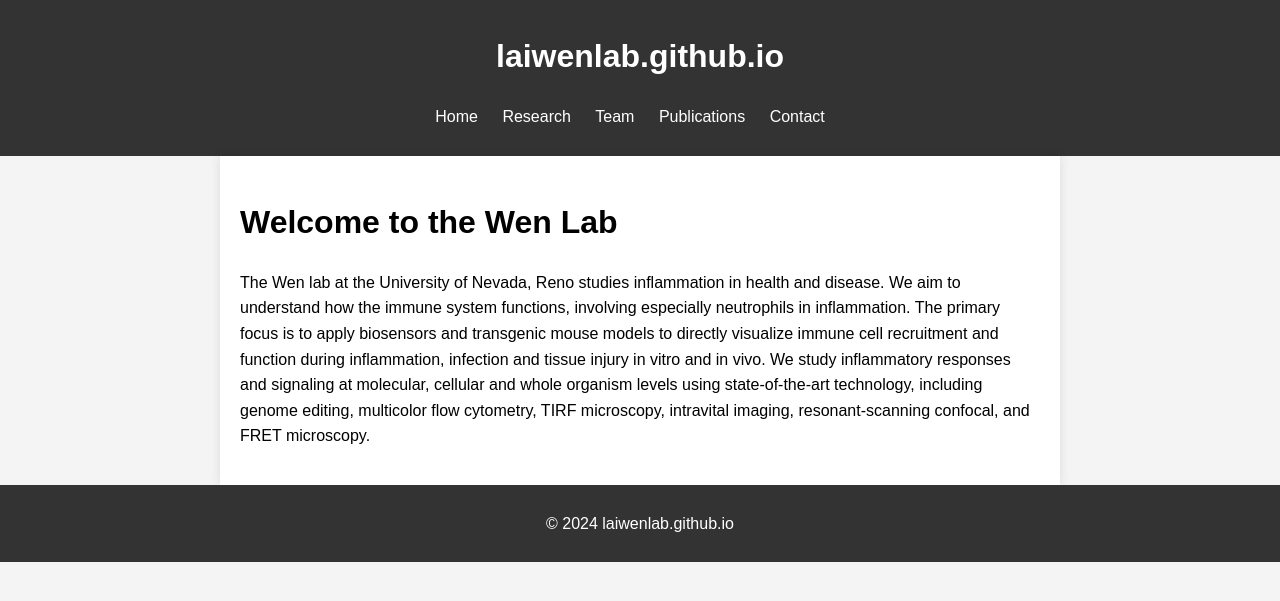
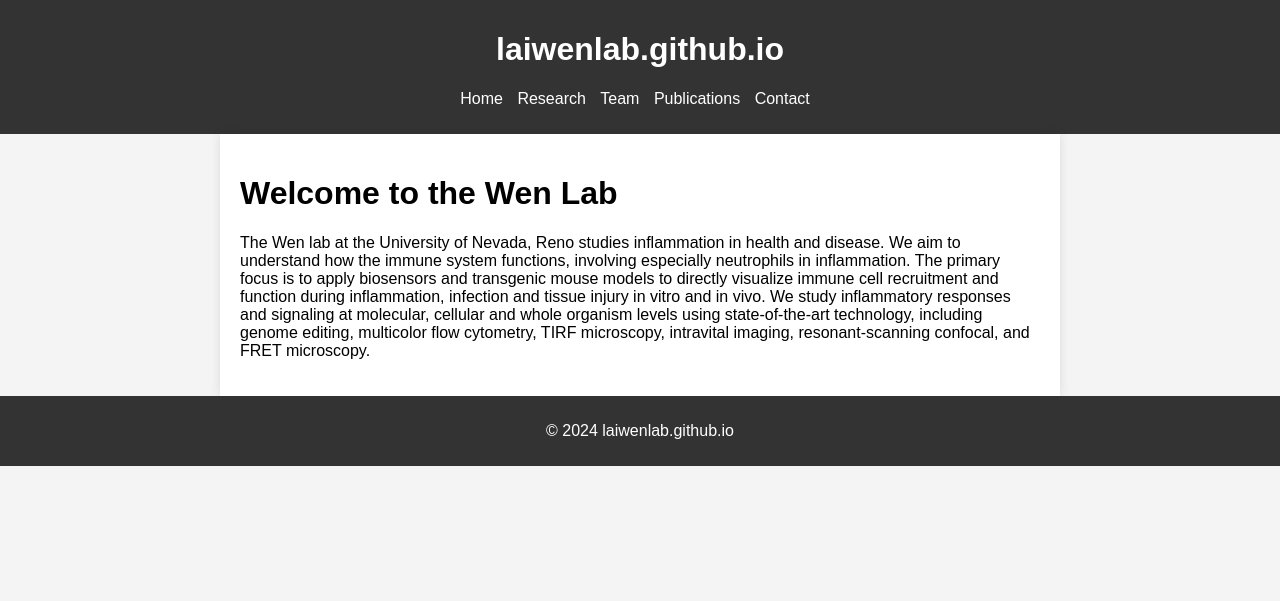
Before and after one commit to laiwenlab/laiwenlab.github.io, a Jekyll site: the page built from index.md, in a window 1280 px wide. Shown: the top 601 px of the page. Built offline with Jekyll 4.4.1, drawn with Linux system fonts in a browser that asks for light colours.

Commit message:
Update styles.css

```diff
--- a/assets/styles.css
+++ b/assets/styles.css
@@ -1,49 +1,38 @@
-/* General styling for the body */
+/* Centered content styling */
 body {
-    font-family: Arial, sans-serif;
-    line-height: 1.6;
     margin: 0;
     padding: 0;
+    font-family: Arial, sans-serif;
     background-color: #f4f4f4;
 }
 
-/* Header styling */
-header {
-    background: #333;
-    color: #fff;
-    padding: 10px 0;
-    text-align: center;
+main {
+    max-width: 800px; /* Max width of content */
+    margin: 0 auto;   /* Center content horizontally */
+    padding: 20px;    /* Padding inside the content area */
+    background-color: white;
+    box-shadow: 0px 0px 10px rgba(0, 0, 0, 0.1); /* Optional shadow for depth */
 }
 
-/* Navigation styling */
+/* Basic header and footer styling */
+header, footer {
+    text-align: center;
+    background-color: #333;
+    color: white;
+    padding: 10px;
+}
+
 nav ul {
-    list-style: none;
+    list-style-type: none;
     padding: 0;
 }
 
 nav ul li {
     display: inline;
-    margin-right: 20px;
+    margin-right: 10px;
 }
 
 nav ul li a {
-    color: #fff;
+    color: white;
     text-decoration: none;
 }
-
-/* Main content area */
-main {
-    max-width: 800px; /* Set the maximum width of the content area */
-    margin: 0 auto; /* Center the content horizontally */
-    padding: 20px;
-    background-color: #fff;
-    box-shadow: 0px 0px 10px rgba(0, 0, 0, 0.1); /* Add a subtle shadow for depth */
-}
-
-/* Footer styling */
-footer {
-    background: #333;
-    color: #fff;
-    text-align: center;
-    padding: 10px 0;
-}
```
